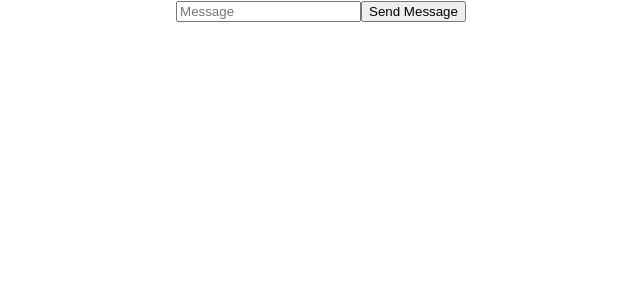
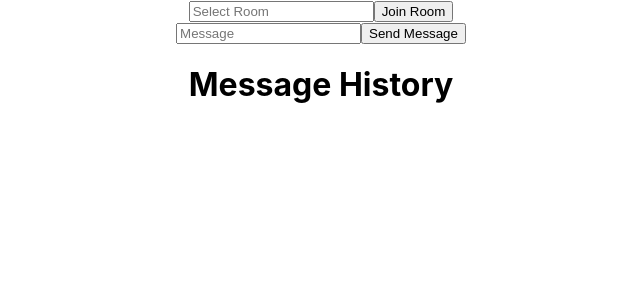
Before and after one commit to DCXan/React-Solo-Project, a React (Create React App) app in the folder client/: page / in a window 1280 px wide. Shown: the top 300 px of the page, without its empty margins (319-959 px from the left). Built offline with nearby package versions, Linux system fonts and the light colour scheme; no server answers.

Commit message:
enabled users to select a specific room to chat in

```diff
--- a/client/src/App.js
+++ b/client/src/App.js
@@ -1,27 +1,56 @@
 import './App.css';
 import React from 'react'
 import io from 'socket.io-client'
-import { useEffect } from 'react';
+import { useEffect, useState } from 'react';
 
 const socket = io.connect('http://localhost:3001')
 
 function App() {
 
+  // Room State
+  const [room, setRoom] = useState('')
+
+  // Messages State
+  const [message, setMessage] = useState('')
+  const [messageDisplay, setMessageDisplay] = useState('')
+
+  const roomInput = (e) => {
+    setRoom(e.target.value)
+  }
+
+  const joinRoom = () => {
+    if (room !== '') {
+      socket.emit("join_room", room)
+    }
+  }
+
+  const messageInput = (e) => {
+    setMessage(e.target.value)
+  }
+
   const sendMessage = () => {
-
-    socket.emit("send_message", { message: 'hello'})
+    socket.emit("send_message", {message, room})
   }
 
   useEffect(() => {
     socket.on("receive_message", (data) => {
-      alert(data.message)
+      setMessageDisplay(data.message)
     })
   }, [socket])
 
   return (
     <div className="App">
-      <input placeholder="Message"/>
-      <button onClick={sendMessage}>Send Message</button>
+      <div>
+        <input onChange={roomInput} placeholder="Select Room" name='room'/>
+        <button onClick={joinRoom}>Join Room</button>
+      </div>
+      <div>
+        <input onChange={messageInput} placeholder="Message" name='message'/>
+        <button onClick={sendMessage}>Send Message</button>
+      </div>
+      <h1>Message History</h1>
+      <h4>{messageDisplay}</h4>
+
     </div>
   );
 }
```
Also changed, not shown: 1 other file (tests, documents, lock files or other folders).
